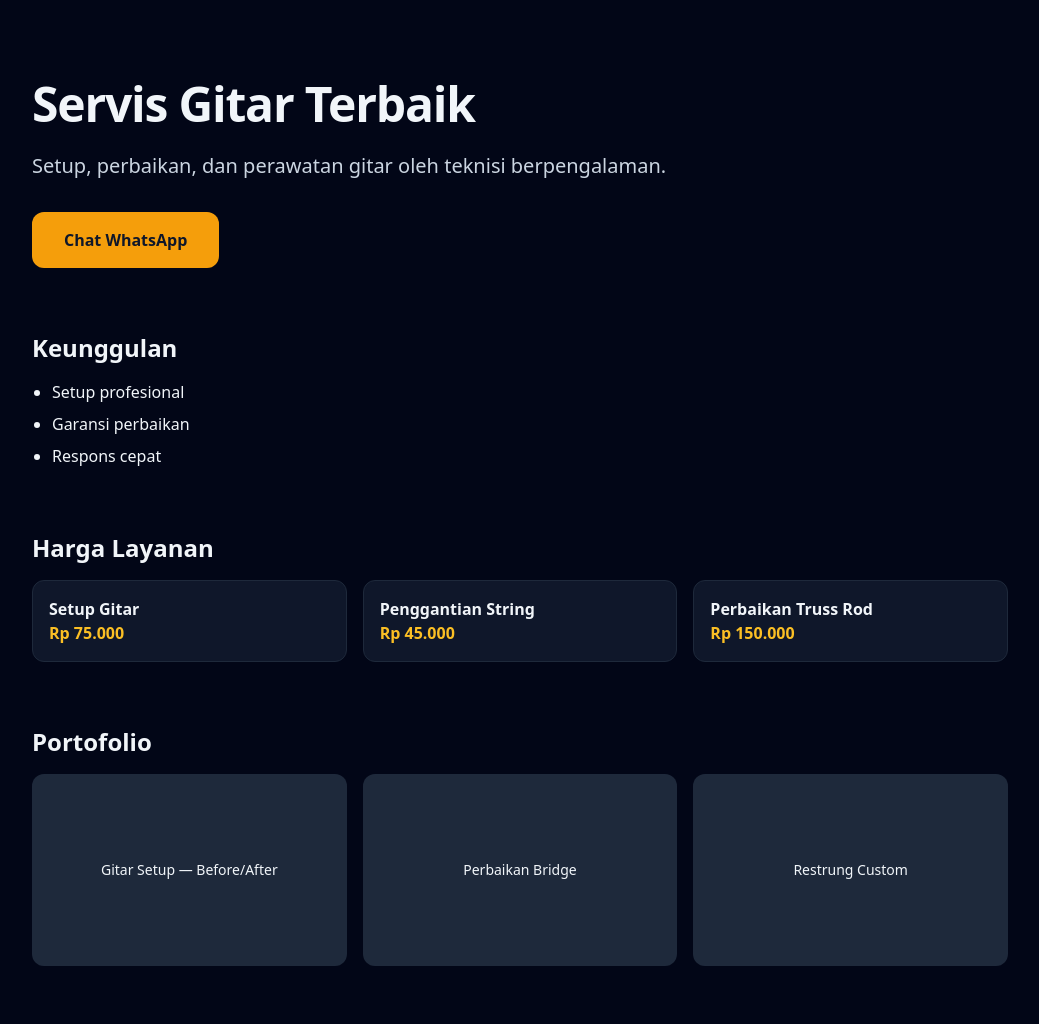
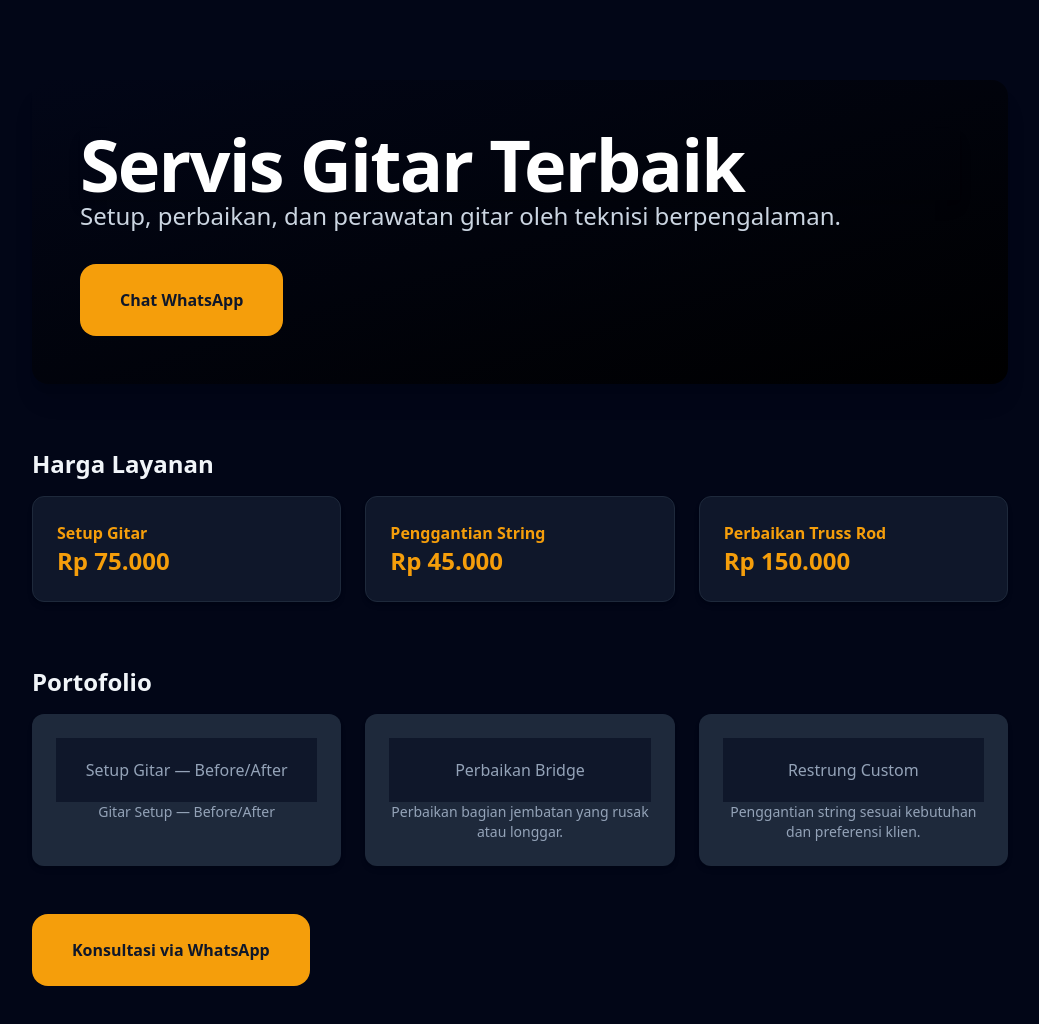
Before and after one commit to jdanwmusic/servis-gitar, a website: page src/pages/index.html in a window 1280 px wide. Shown: the whole page, without its empty margins (120-1159 px from the left). Drawn offline with nearby package versions, Linux system fonts and the light colour scheme.

Commit message:
style: dark industrial UI/UX overhaul — Hero dramatis, clean pricing & galeri cards, WA CTA emphasized

```diff
--- a/src/pages/index.html
+++ b/src/pages/index.html
@@ -7,11 +7,40 @@
 </head>
 <body class="bg-slate-950 text-slate-100 font-sans">
 <main class="max-w-5xl mx-auto px-6 py-20">
-<h1 class="text-5xl font-extrabold tracking-tight mb-6">Servis Gitar Terbaik</h1>
-<p class="text-xl text-slate-300 mb-8">Setup, perbaikan, dan perawatan gitar oleh teknisi berpengalaman.</p>
-<a href="https://wa.me/6287748514337" class="inline-block bg-amber-500 text-slate-900 px-8 py-4 rounded-xl font-bold hover:bg-amber-400 transition">Chat WhatsApp</a>
-<section class="mt-16"><h2 class="text-2xl font-bold mb-4">Keunggulan</h2><ul class="list-disc pl-5 space-y-2"><li>Setup profesional</li><li>Garansi perbaikan</li><li>Respons cepat</li></ul></section>
-<section class="mt-16"><h2 class="text-2xl font-bold mb-4">Harga Layanan</h2><ul class="grid md:grid-cols-3 gap-4"><li class="bg-slate-900 p-4 rounded-xl border border-slate-800"><h3 class="font-bold">Setup Gitar</h3><p class="text-amber-400 font-bold">Rp 75.000</p></li><li class="bg-slate-900 p-4 rounded-xl border border-slate-800"><h3 class="font-bold">Penggantian String</h3><p class="text-amber-400 font-bold">Rp 45.000</p></li><li class="bg-slate-900 p-4 rounded-xl border border-slate-800"><h3 class="font-bold">Perbaikan Truss Rod</h3><p class="text-amber-400 font-bold">Rp 150.000</p></li></ul></section>
-<section class="mt-16"><h2 class="text-2xl font-bold mb-4">Portofolio</h2><div class="grid md:grid-cols-3 gap-4"><div class="h-48 bg-slate-800 rounded-xl flex items-center justify-center text-sm">Gitar Setup — Before/After</div><div class="h-48 bg-slate-800 rounded-xl flex items-center justify-center text-sm">Perbaikan Bridge</div><div class="h-48 bg-slate-800 rounded-xl flex items-center justify-center text-sm">Restrung Custom</div></div></section>
+<div class="bg-gradient-to-br from-slate-950 to-black p-12 rounded-2xl shadow-xl mb-12">
+  <h1 class="text-7xl font-extrabold text-white tracking-tight shadow-lg">Servis Gitar Terbaik</h1>
+  <p class="text-2xl text-slate-300 mb-8">Setup, perbaikan, dan perawatan gitar oleh teknisi berpengalaman.</p>
+  <a href="https://wa.me/6287748514337" class="inline-block bg-amber-500 text-slate-900 px-10 py-6 rounded-2xl font-bold hover:bg-amber-400 hover:ring-2 hover:ring-amber-500 transition">Chat WhatsApp</a>
+</div>
+<section class="mt-16"><h2 class="text-2xl font-bold mb-4">Harga Layanan</h2><ul class="grid md:grid-cols-3 gap-6">
+  <li class="bg-slate-900 p-6 rounded-xl border border-slate-800 shadow-md hover:shadow-lg transition">
+    <h3 class="font-bold text-amber-500">Setup Gitar</h3>
+    <p class="text-amber-500 font-bold text-2xl">Rp 75.000</p>
+  </li>
+  <li class="bg-slate-900 p-6 rounded-xl border border-slate-800 shadow-md hover:shadow-lg transition">
+    <h3 class="font-bold text-amber-500">Penggantian String</h3>
+    <p class="text-amber-500 font-bold text-2xl">Rp 45.000</p>
+  </li>
+  <li class="bg-slate-900 p-6 rounded-xl border border-slate-800 shadow-md hover:shadow-lg transition">
+    <h3 class="font-bold text-amber-500">Perbaikan Truss Rod</h3>
+    <p class="text-amber-500 font-bold text-2xl">Rp 150.000</p>
+  </li>
+</ul></section>
+<section class="mt-16"><h2 class="text-2xl font-bold mb-4">Portofolio</h2><div class="grid md:grid-cols-3 gap-6">
+  <div class="bg-slate-800 rounded-xl p-6 shadow-md text-center">
+    <div class="h-16 bg-slate-900 flex items-center justify-center text-slate-400">Setup Gitar — Before/After</div>
+    <p class="text-sm text-slate-400">Gitar Setup — Before/After</p>
+  </div>
+  <div class="bg-slate-800 rounded-xl p-6 shadow-md text-center">
+    <div class="h-16 bg-slate-900 flex items-center justify-center text-slate-400">Perbaikan Bridge</div>
+    <p class="text-sm text-slate-400">Perbaikan bagian jembatan yang rusak atau longgar.</p>
+  </div>
+  <div class="bg-slate-800 rounded-xl p-6 shadow-md text-center">
+    <div class="h-16 bg-slate-900 flex items-center justify-center text-slate-400">Restrung Custom</div>
+    <p class="text-sm text-slate-400">Penggantian string sesuai kebutuhan dan preferensi klien.</p>
+  </div>
+</div></section>
+<a href="https://wa.me/6287748514337" class="inline-block mt-12 bg-amber-500 text-slate-900 px-10 py-6 rounded-2xl font-bold hover:bg-amber-400 hover:ring-2 hover:ring-amber-500 transition">Konsultasi via WhatsApp</a>
 </main>
-</body></html>
+</body>
+</html>
```
Also changed, not shown: src/pages/galeri.html (+12 -13 lines).
